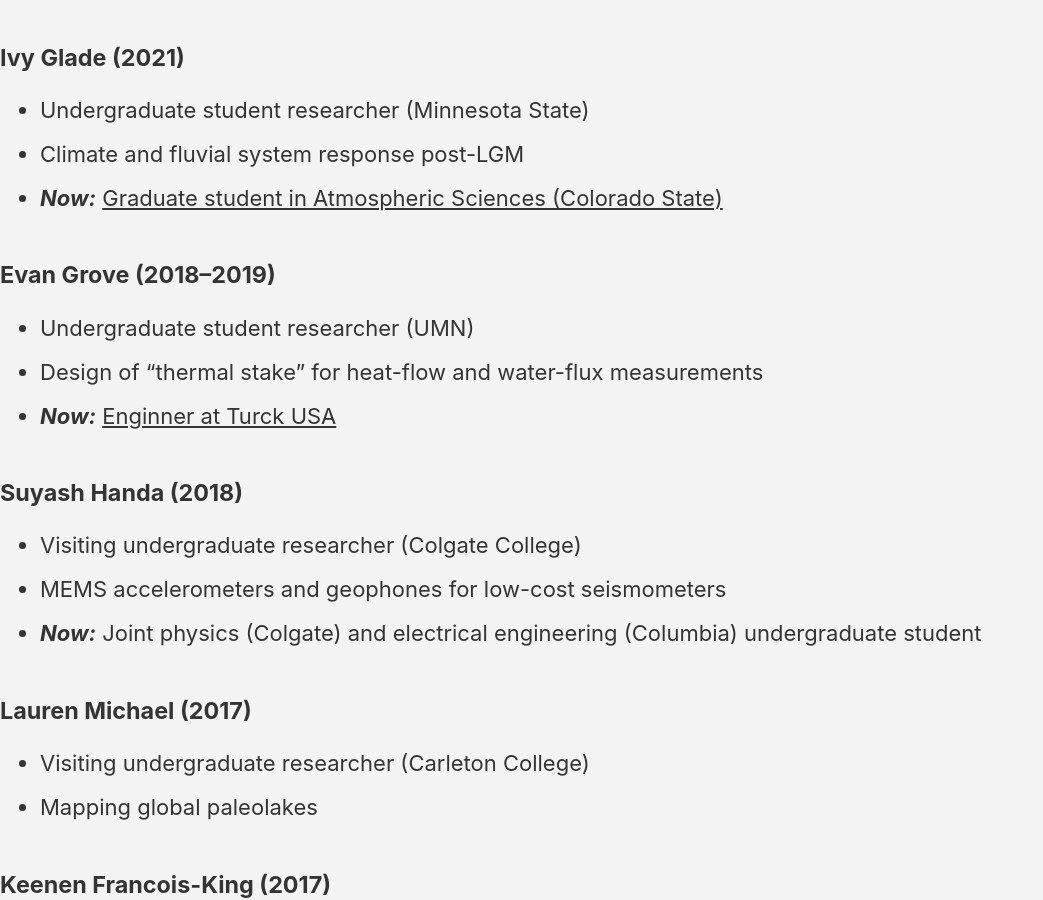
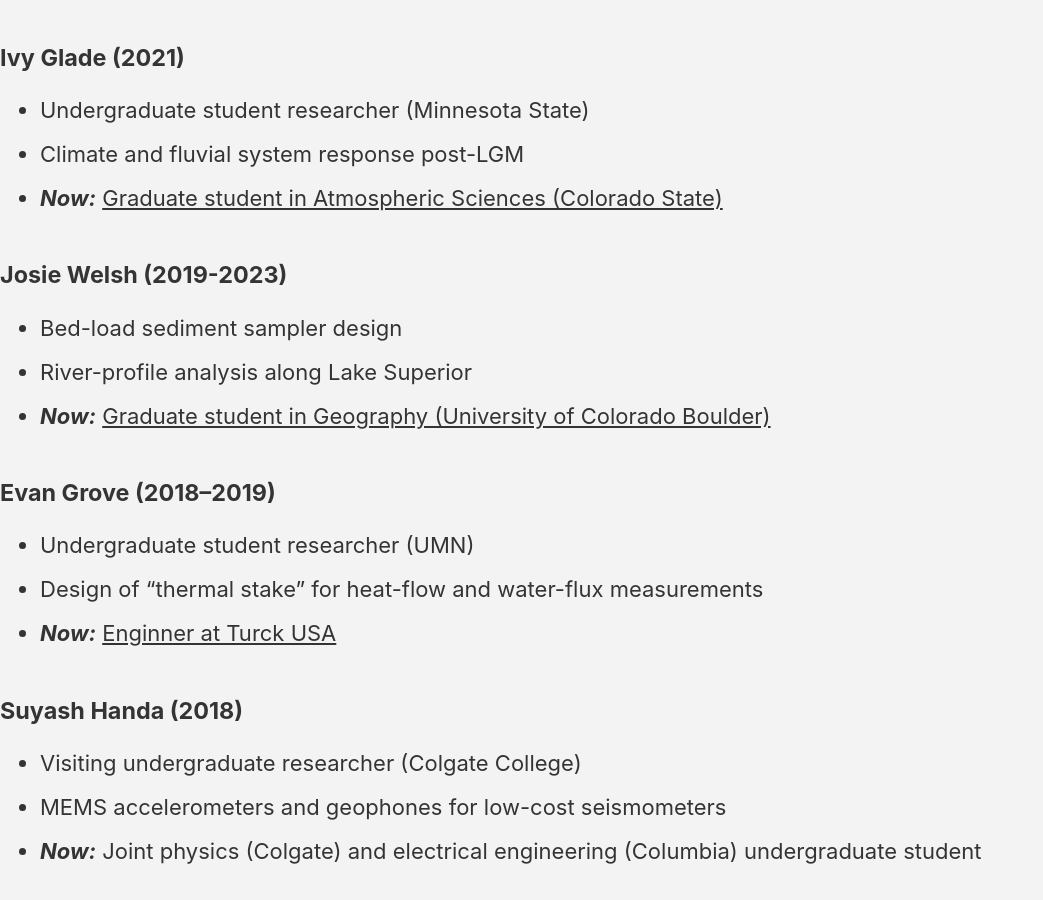
Before and after one commit to MNiMORPH/MNiMORPH.github.io, a Jekyll site: the page built from _pages/people.md, in a window 1280 px wide and 900 px high, scrolled down 8259 px. Shown: the whole window, without its empty margins (0-1043 px from the left). Built offline with Jekyll 4.4.1, drawn with Linux system fonts in a browser that asks for light colours; cached includes are drawn as plain includes; nearby versions of some CDN libraries; our own code applies the rules of GitHub Pages for plain Markdown files; some of the changed lines change nothing that is shown.

Commit message:
Josie Welsh to Colorado.

```diff
--- a/_pages/people.md
+++ b/_pages/people.md
@@ -58,16 +58,6 @@
     #url: ""
     #btn_label: "Homepage"
     #btn_class: "btn--inverse"
-  - image_path: /assets/images/headshots/JosieWelsh.jpg
-    alt: "Josie Welsh"
-    title: "Josie Welsh"
-    excerpt: "**Research Scientist**<br/>
-              **University of Minnesota**<br/>
-              **B.S. 2022 University of Minnesota**<br/>
-              *Bed-load sediment sampler design*<br/>
-              *River-profile analysis along Lake Superior*<br/>
-              welsh162 [at] umn [dot] edu
-              "
 
 grads:
   - image_path: /assets/images/headshots/penprase_2020_square_480px.jpg
@@ -563,6 +553,11 @@
 * Climate and fluvial system response post-LGM
 * ***Now:*** [Graduate student in Atmospheric Sciences (Colorado State)](https://www.linkedin.com/in/ivy-glade)
 
+#### Josie Welsh (2019-2023)
+* Bed-load sediment sampler design
+* River-profile analysis along Lake Superior
+* ***Now:*** [Graduate student in Geography (University of Colorado Boulder)](https://www.colorado.edu/geography/josie-welsh)
+
 #### Evan Grove (2018–2019)
 * Undergraduate student researcher (UMN)
 * Design of "thermal stake" for heat-flow and water-flux measurements
```
